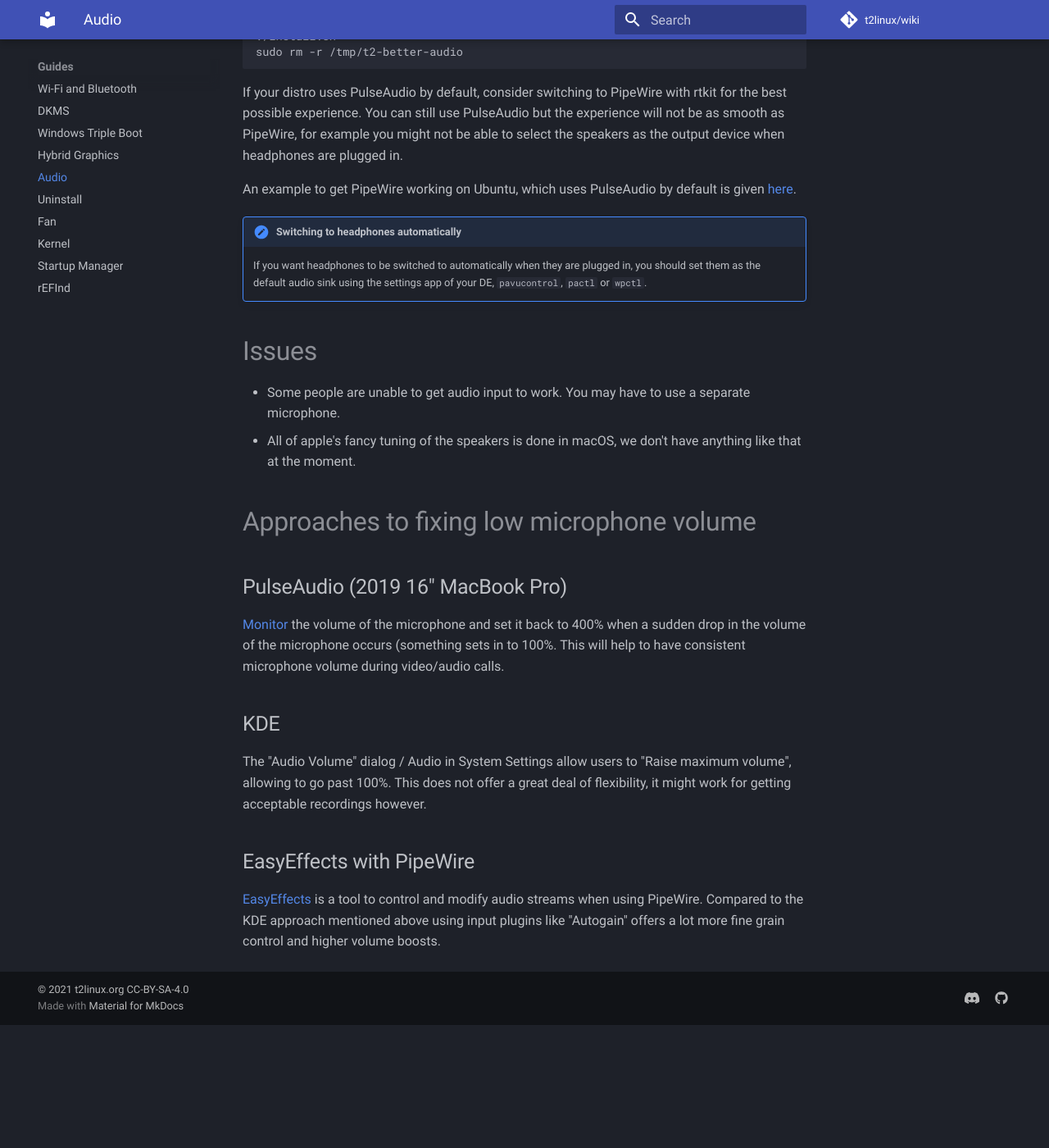
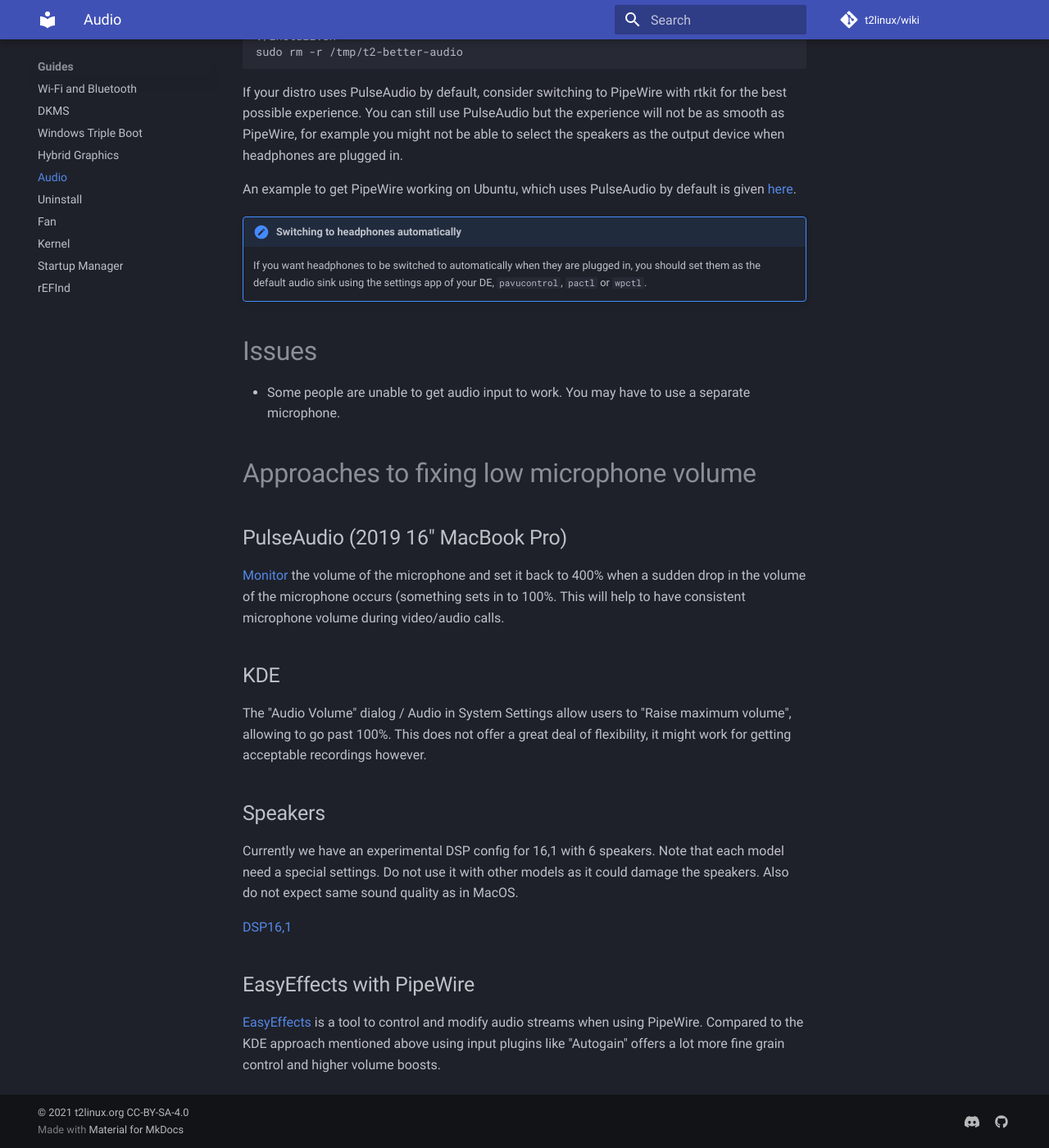
Before and after one commit to t2linux/wiki, an MkDocs documentation site: the page built from docs/guides/audio-config.md, in a window 1280 px wide and 1400 px high, scrolled down 1259 px. Shown: the whole window at 82% size. Built offline with MkDocs 1.6.1 and Material for MkDocs 9.7.7, drawn with Linux system fonts in a browser that asks for light colours; comment, search, counter and statistics services are not loaded; before the commit the page ends 2509 px from its top, so only the background shows below that.

Commit message:
added new speaker config

```diff
--- a/docs/guides/audio-config.md
+++ b/docs/guides/audio-config.md
@@ -41,7 +41,6 @@ An example to get PipeWire working on Ubuntu, which uses PulseAudio by default i
 # Issues
 
 - Some people are unable to get audio input to work. You may have to use a separate microphone.
-- All of apple's fancy tuning of the speakers is done in macOS, we don't have anything like that at the moment.
 
 # Approaches to fixing low microphone volume
 
@@ -54,6 +53,13 @@ An example to get PipeWire working on Ubuntu, which uses PulseAudio by default i
 The "Audio Volume" dialog / Audio in System Settings allow users to "Raise maximum volume", allowing to go past 100%. This
 does not offer a great deal of flexibility, it might work for getting acceptable recordings however.
 
+## Speakers
+
+Currently we have an experimental DSP config for 16,1 with 6 speakers.
+Note that each model need a special settings. Do not use it with other models as it could damage the speakers. Also do not expect same sound quality as in MacOS.
+
+[DSP16,1](https://github.com/lemmyg/asahi-audio/tree/macbookT2_16_1)
+
 ## EasyEffects with PipeWire
 
 [EasyEffects](https://github.com/wwmm/easyeffects) is a tool to control and modify audio streams when using PipeWire. Compared
```
